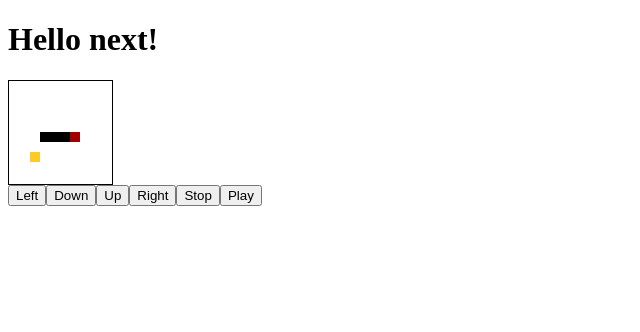
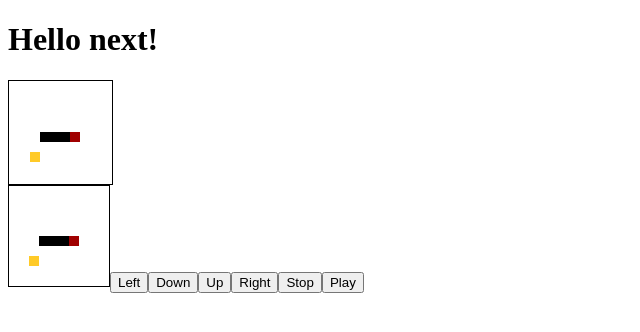
Before and after one commit to Toumani/snake, a Next.js app: page /Play in a window 1280 px wide. Shown: the top 332 px of the page, without its empty margins (0-640 px from the left). Built offline with nearby package versions, Linux system fonts and the light colour scheme.

Commit message:
performance(game):change gameboard rendering from HTML divs to cannvas

```diff
--- /dev/null
+++ b/components/CanvasGriddle.jsx
@@ -0,0 +1,50 @@
+const PIXEL_SIZE = 10;
+const DIMENSION = 10;
+
+
+
+class CanvasGriddle extends React.Component {
+	constructor(props) {
+		super(props);
+
+		this.state = {
+			canvas: null,
+		}
+	}
+
+	componentDidMount() {
+		const canvas = this.refs.canvas
+		this.setState({canvas});
+	}
+
+	render() {
+		const { canvas } = this.state;
+		const { presence, head, food } = this.props;
+
+		if (canvas !== null && typeof canvas !== 'undefined') {
+			// Clearing old presence
+			const context = canvas.getContext("2d")
+			context.clearRect(0, 0, canvas.width, canvas.height);
+
+			// Rendering snake's presence
+			context.fillStyle = "#000000";
+			this.props.presence.forEach((box) => {
+				context.fillRect(box.x*PIXEL_SIZE, box.y*PIXEL_SIZE, PIXEL_SIZE, PIXEL_SIZE);
+			});
+
+			// Rendering snake's head
+			context.fillStyle = '#a00000';
+			context.fillRect(head.x*PIXEL_SIZE, head.y*PIXEL_SIZE, PIXEL_SIZE, PIXEL_SIZE);
+
+			// Rendering food
+			context.fillStyle = '#ffca28';
+			context.fillRect(food.x*PIXEL_SIZE, food.y*PIXEL_SIZE, PIXEL_SIZE, PIXEL_SIZE);
+		}
+
+		return (
+			<canvas  ref="canvas" width={PIXEL_SIZE*DIMENSION} height={PIXEL_SIZE*DIMENSION} style={{border: '1px solid #000000'}} />
+		);
+	}
+}
+
+export default CanvasGriddle;
--- a/components/Griddle.js
+++ b/components/Griddle.js
@@ -13,8 +13,8 @@ class Griddle extends React.Component {
 
 		// Displaying snake
 		let type = NONE;
-		for (let i = 0; i < 10; i++) {
-			for (let j = 0; j < 10; j++) {
+		for (let i = 0; i < DIMENTION; i++) {
+			for (let j = 0; j < DIMENTION; j++) {
 				if (j === this.props.head.x && i === this.props.head.y) {
 					type = SNAKE_HEAD;
 				}
--- a/pages/Play.js
+++ b/pages/Play.js
@@ -1,6 +1,7 @@
 import _ from 'lodash';
 
 import Griddle from '../components/Griddle';
+import CanvasGriddle from '../components/CanvasGriddle';
 
 import keyCodes from '../constants/keyCodes';
 
@@ -208,6 +209,12 @@ class Play extends React.Component {
 					food={this.state.food}
 					handleKeyPress={(keyEvent) => this.handleKeyPress(keyEvent)}
 				/>
+				<CanvasGriddle
+					presence={this.state.presence}
+					head={this.state.head}
+					food={this.state.food}
+					handleKeyPress={(keyEvent) => this.handleKeyPress(keyEvent)}
+				/>
 				<button onClick={this.moveLeft}>Left</button>
 				<button onClick={this.moveDown}>Down</button>
 				<button onClick={this.moveUp}>Up</button>
```
Also changed, not shown: pages/index.js (+8 -4 lines).
